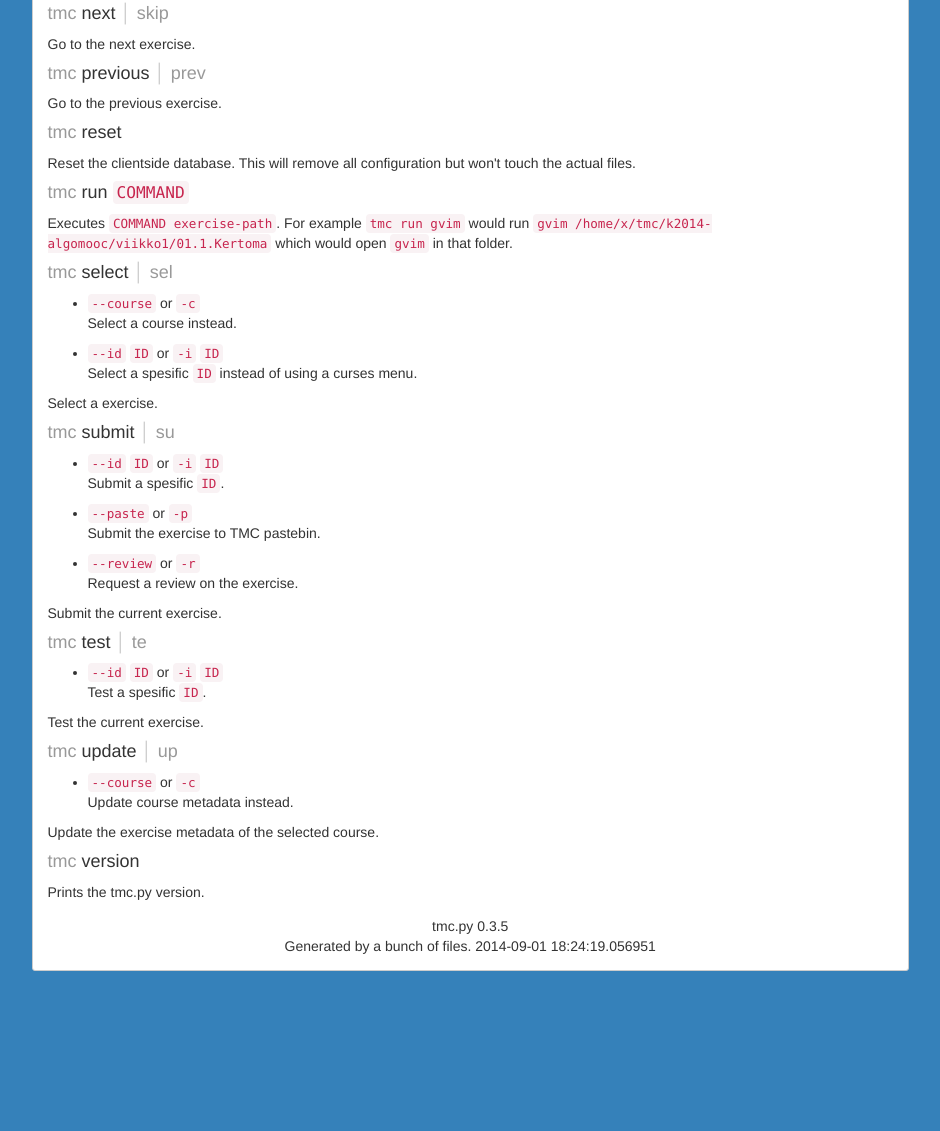
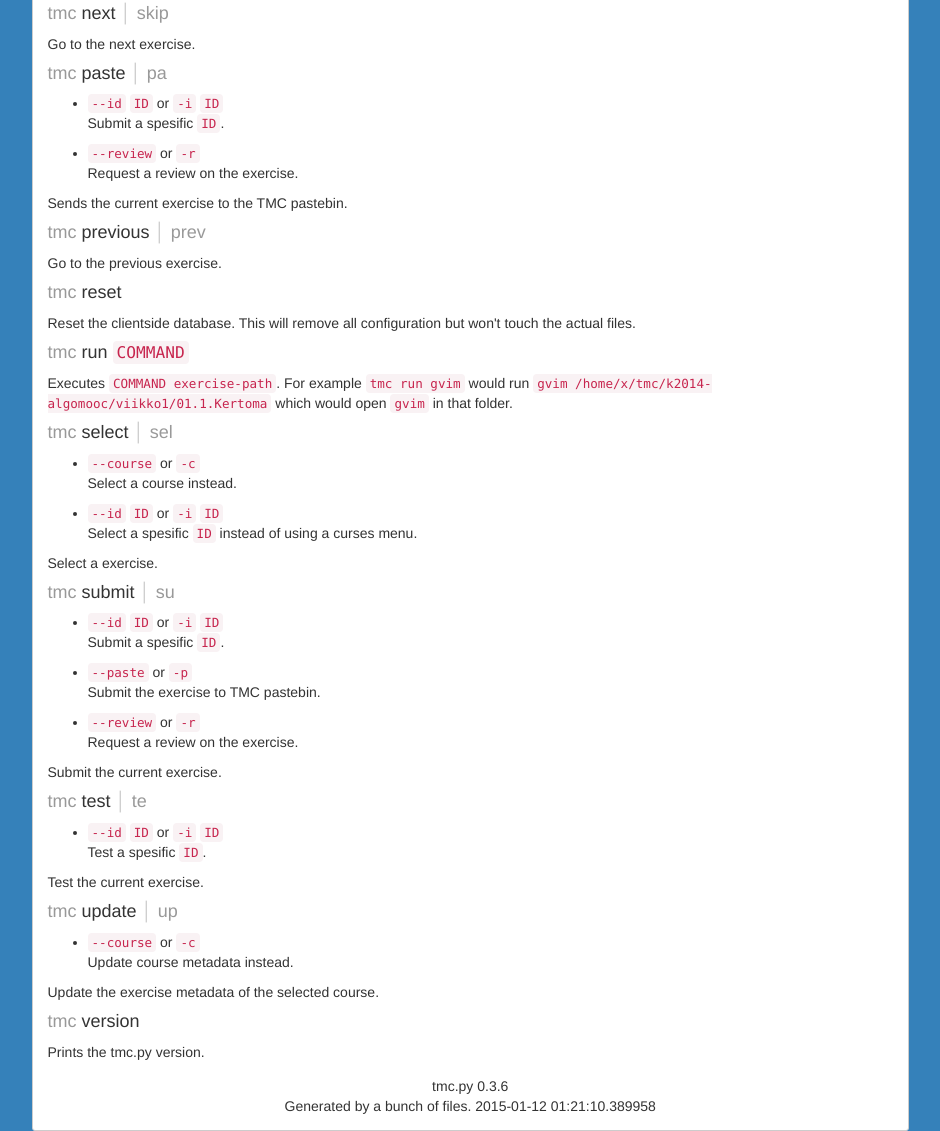
Before and after one commit to minttu/tmc.py, a plain HTML site: page index.html in a window 1280 px wide. Shown: the part 837-1968 px from the top of the page, without its empty margins (316-1256 px from the left). Before the commit the page ends 1836 px from the top, so only its background shows below. Drawn offline with nearby package versions, Linux system fonts and the light colour scheme.

Commit message:
added paste command to documentation

```diff
--- a/index.html
+++ b/index.html
@@ -31,6 +31,8 @@
                         <a class="list-group-item" href="#listall">listall</a>
 
                         <a class="list-group-item" href="#next">next</a>
+
+                        <a class="list-group-item" href="#paste">paste</a>
 
                         <a class="list-group-item" href="#previous">previous</a>
 
@@ -324,6 +326,64 @@
 
                     <article>
 
+    <h4 class="name" id="paste">
+        paste
+
+
+
+                <span class="alias">pa</span>
+
+
+    </h4>
+
+
+                            <ul class=>
+
+                                <li>
+
+    <code>--id</code>
+
+
+
+    <code>ID</code>
+
+
+
+                                         or
+
+    <code>-i</code>
+
+
+
+    <code>ID</code>
+
+
+
+                                    <p>Submit a spesific <code>ID</code>.</p>
+                                </li>
+
+                                <li>
+
+    <code>--review</code>
+
+
+
+                                         or
+
+    <code>-r</code>
+
+
+
+                                    <p>Request a review on the exercise.</p>
+                                </li>
+
+                            </ul>
+
+                        <p class="description"><p>Sends the current exercise to the TMC pastebin.</p></p>
+                    </article>
+
+                    <article>
+
     <h4 class="name" id="previous">
         previous
 
@@ -588,8 +648,8 @@
                 </section>
 
                 <footer>
-                    tmc.py 0.3.5<br>
-                    Generated by a bunch of files. 2014-09-01 18:24:19.056951
+                    tmc.py 0.3.6<br>
+                    Generated by a bunch of files. 2015-01-12 01:21:10.389958
                 </footer>
             </div>
         </div>
```
Also changed, not shown: 1 other file.
